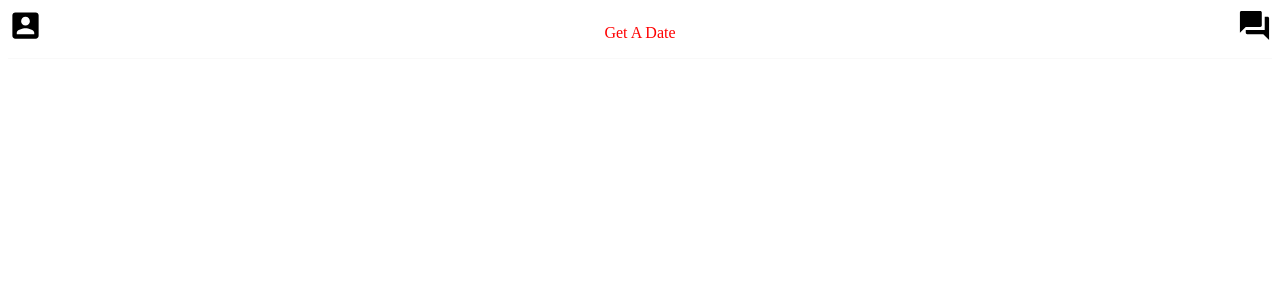
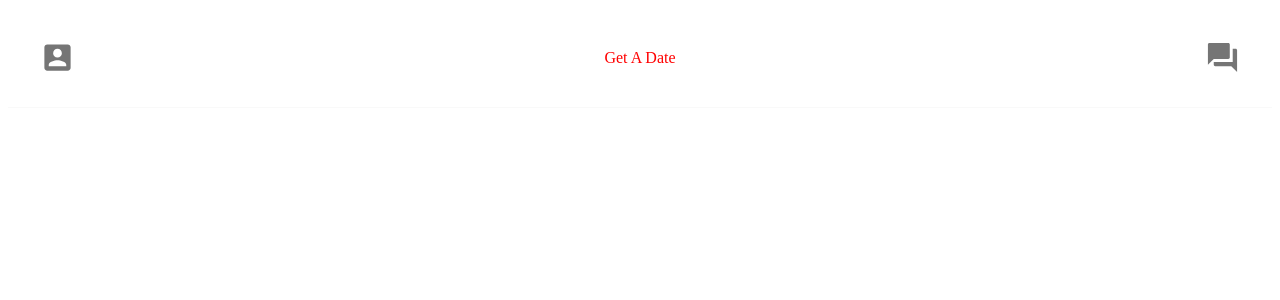
Before and after one commit to loveleen-kaur21/DatingAppJS, a Next.js app in the folder gitadate/: page / in a window 1280 px wide. Shown: the top 300 px of the page. Built offline with nearby package versions, Linux system fonts and the light colour scheme.

Commit message:
configured to make index.js homepage/ added layout

```diff
--- a/gitadate/components/Header.js
+++ b/gitadate/components/Header.js
@@ -1,12 +1,19 @@
 import AccountBoxIcon from '@material-ui/icons/AccountBox';
 import QuestionAnswerIcon from '@material-ui/icons/QuestionAnswer';
+import IconButton from '@material-ui/core/IconButton';
+
 import styles from "../styles/Header.module.css"
+
 function Header(){
     return (
         <div className={styles.header}>
-            <AccountBoxIcon fontSize="large"/>
+            <IconButton>
+            <AccountBoxIcon className={styles.headerIcon} fontSize="large"/>
+            </IconButton>
             <p className={styles.logo}>Get A Date</p>
-            <QuestionAnswerIcon fontSize="large"/>
+            <IconButton>
+            <QuestionAnswerIcon className={styles.headerIcon} fontSize="large"/>
+            </IconButton>
         </div>
     )
 }
--- /dev/null
+++ b/gitadate/components/Layout.js
@@ -0,0 +1,14 @@
+
+const Layout = ({children}) => {
+    return (
+        <>
+        <div>
+            <main>
+                {children}
+            </main>
+        </div>
+        </>
+    )
+}
+
+export default Layout
--- a/gitadate/pages/_app.js
+++ b/gitadate/pages/_app.js
@@ -1,10 +1,37 @@
 // import App from 'next/app'
-import Header from "../components/Header"
-function MyApp(){
-  return(
-    <div className="App">
-      <Header />
-    </div>
-  )
+import Layout from '../components/Layout'
+
+function MyApp({ Component, pageProps }) {
+  return (
+    <Layout>
+        <Component {...pageProps} />
+    </Layout>
+    )
+
 }
-export default MyApp;
+
+// Only uncomment this method if you have blocking data requirements for
+// every single page in your application. This disables the ability to
+// perform automatic static optimization, causing every page in your app to
+// be server-side rendered.
+//
+// MyApp.getInitialProps = async (appContext) => {
+//   // calls page's `getInitialProps` and fills `appProps.pageProps`
+//   const appProps = await App.getInitialProps(appContext);
+//
+//   return { ...appProps }
+// }
+
+export default MyApp
+
+
+
+
+
+
+
+
+
+
+
+// import App from 'next/app'
--- a/gitadate/pages/index.js
+++ b/gitadate/pages/index.js
@@ -1,65 +1,14 @@
 import Head from 'next/head'
+import Header from "../components/Header"
 import styles from '../styles/Home.module.css'
+import headerStyle from "../styles/Header.module.css"
+
 
 export default function Home() {
   return (
-    <div className={styles.container}>
-      <Head>
-        <title>Create Next App</title>
-        <link rel="icon" href="/favicon.ico" />
-      </Head>
+    <div >
+      <Header className={headerStyle.header}/>
 
-      <main className={styles.main}>
-        <h1 className={styles.title}>
-          Welcome to <a href="https://nextjs.org">Next.js!</a>
-        </h1>
-
-        <p className={styles.description}>
-          Get started by editing{' '}
-          <code className={styles.code}>pages/index.js</code>
-        </p>
-
-        <div className={styles.grid}>
-          <a href="https://nextjs.org/docs" className={styles.card}>
-            <h3>Documentation &rarr;</h3>
-            <p>Find in-depth information about Next.js features and API.</p>
-          </a>
-
-          <a href="https://nextjs.org/learn" className={styles.card}>
-            <h3>Learn &rarr;</h3>
-            <p>Learn about Next.js in an interactive course with quizzes!</p>
-          </a>
-
-          <a
-            href="https://github.com/vercel/next.js/tree/master/examples"
-            className={styles.card}
-          >
-            <h3>Examples &rarr;</h3>
-            <p>Discover and deploy boilerplate example Next.js projects.</p>
-          </a>
-
-          <a
-            href="https://vercel.com/new?utm_source=create-next-app&utm_medium=default-template&utm_campaign=create-next-app"
-            className={styles.card}
-          >
-            <h3>Deploy &rarr;</h3>
-            <p>
-              Instantly deploy your Next.js site to a public URL with Vercel.
-            </p>
-          </a>
-        </div>
-      </main>
-
-      <footer className={styles.footer}>
-        <a
-          href="https://vercel.com?utm_source=create-next-app&utm_medium=default-template&utm_campaign=create-next-app"
-          target="_blank"
-          rel="noopener noreferrer"
-        >
-          Powered by{' '}
-          <img src="/vercel.svg" alt="Vercel Logo" className={styles.logo} />
-        </a>
-      </footer>
     </div>
   )
 }
--- a/gitadate/styles/Header.module.css
+++ b/gitadate/styles/Header.module.css
@@ -5,4 +5,9 @@
   display: flex;
   justify-content: space-between;
   border-bottom: 1px solid #f9f9f9;
+  align-items: center;
 }
+
+.headerIcon {
+  padding: 20px;
+}
```
Also changed, not shown: gitadate/pages/chat.js (added, +9 -0 lines).
